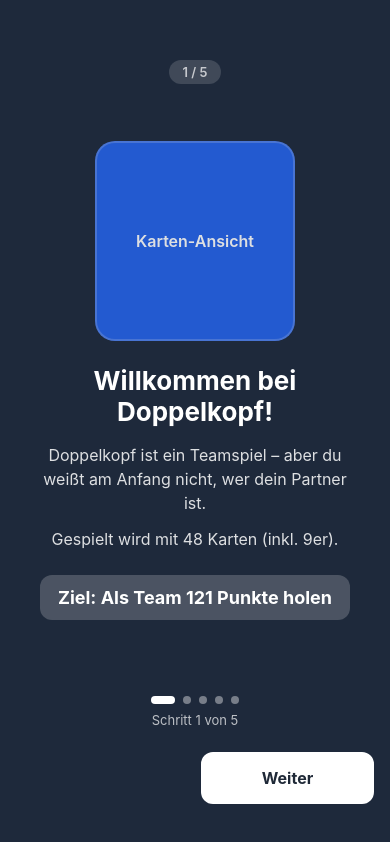
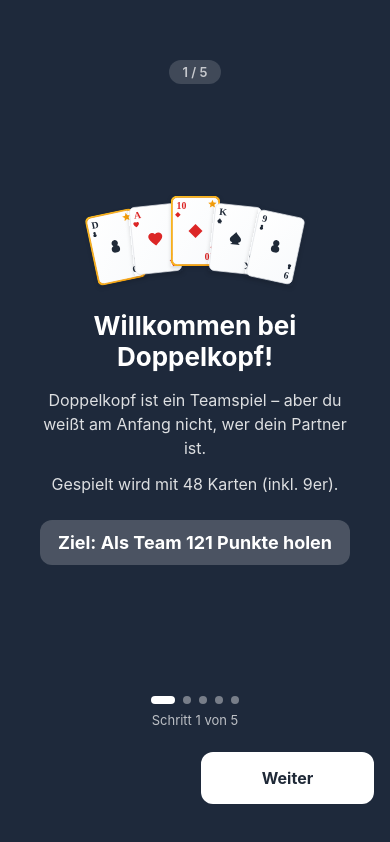
Before and after one commit to nafine123beep/karlchen, a React Native app: screen /BasicTutorial in a window 390 px wide. Built offline with nearby package versions, Linux system fonts and the light colour scheme.

Commit message:
New feature: Tutorial Pages5

```diff
--- a/src/components/tutorial/TutorialSlide.tsx
+++ b/src/components/tutorial/TutorialSlide.tsx
@@ -5,18 +5,30 @@
 import React from 'react';
 import { View, Text, StyleSheet, ScrollView } from 'react-native';
 import { TutorialSlide as TutorialSlideData } from '@/types/tutorial.types';
+import { CardsVisual, PlayersVisual, PointsVisual } from './visuals';
 
 interface TutorialSlideProps {
   slide: TutorialSlideData;
   isActive: boolean;
 }
 
-// Visual placeholder colors and labels by type
-const VISUAL_CONFIG: Record<string, { color: string; label: string }> = {
-  cards: { color: '#2563eb', label: 'Karten-Ansicht' },
-  players: { color: '#7c3aed', label: 'Spieler-Ansicht' },
-  points: { color: '#059669', label: 'Punkte-Ansicht' },
-  rules: { color: '#0891b2', label: 'Regel-Ansicht' },
+const renderVisual = (visual: { type: string; data?: any }) => {
+  switch (visual.type) {
+    case 'cards':
+      return <CardsVisual data={visual.data} />;
+    case 'players':
+      return <PlayersVisual data={visual.data} />;
+    case 'points':
+      return <PointsVisual />;
+    default:
+      return (
+        <View style={styles.fallbackPlaceholder}>
+          <Text style={styles.fallbackLabel}>
+            {visual.type === 'rules' ? 'Regel-Ansicht' : visual.type}
+          </Text>
+        </View>
+      );
+  }
 };
 
 export const TutorialSlide: React.FC<TutorialSlideProps> = ({ slide, isActive }) => {
@@ -30,19 +42,8 @@ export const TutorialSlide: React.FC<TutorialSlideProps> = ({ slide, isActive })
       contentContainerStyle={styles.container}
       showsVerticalScrollIndicator={false}
     >
-      {/* Visual placeholder */}
-      {slide.visual && (
-        <View
-          style={[
-            styles.visualPlaceholder,
-            { backgroundColor: VISUAL_CONFIG[slide.visual.type]?.color ?? '#6b7280' },
-          ]}
-        >
-          <Text style={styles.visualLabel}>
-            {VISUAL_CONFIG[slide.visual.type]?.label ?? slide.visual.type}
-          </Text>
-        </View>
-      )}
+      {/* Visual content */}
+      {slide.visual && renderVisual(slide.visual)}
 
       <Text style={styles.headline}>{slide.headline}</Text>
 
@@ -80,7 +81,7 @@ const styles = StyleSheet.create({
     paddingHorizontal: 24,
     paddingVertical: 16,
   },
-  visualPlaceholder: {
+  fallbackPlaceholder: {
     width: 200,
     height: 200,
     borderRadius: 20,
@@ -91,8 +92,9 @@ const styles = StyleSheet.create({
     opacity: 0.85,
     borderWidth: 2,
     borderColor: 'rgba(255, 255, 255, 0.2)',
+    backgroundColor: '#0891b2',
   },
-  visualLabel: {
+  fallbackLabel: {
     color: '#ffffff',
     fontSize: 16,
     fontWeight: '600',
--- /dev/null
+++ b/src/components/tutorial/visuals/CardsVisual.tsx
@@ -0,0 +1,71 @@
+import React from 'react';
+import { View, StyleSheet } from 'react-native';
+import { Card } from '@/components/cards/Card';
+import { Suit, Rank } from '@/types/card.types';
+
+interface CardsVisualProps {
+  data?: { showFullDeck?: boolean; showTopTrumps?: boolean };
+}
+
+const FULL_DECK_CARDS = [
+  { suit: Suit.CLUBS, rank: Rank.QUEEN, isTrump: true },
+  { suit: Suit.HEARTS, rank: Rank.ACE, isTrump: false },
+  { suit: Suit.DIAMONDS, rank: Rank.TEN, isTrump: true },
+  { suit: Suit.SPADES, rank: Rank.KING, isTrump: false },
+  { suit: Suit.CLUBS, rank: Rank.NINE, isTrump: false },
+];
+
+const TOP_TRUMPS_CARDS = [
+  { suit: Suit.HEARTS, rank: Rank.TEN, isTrump: true },
+  { suit: Suit.CLUBS, rank: Rank.QUEEN, isTrump: true },
+  { suit: Suit.SPADES, rank: Rank.QUEEN, isTrump: true },
+  { suit: Suit.HEARTS, rank: Rank.QUEEN, isTrump: true },
+  { suit: Suit.DIAMONDS, rank: Rank.QUEEN, isTrump: true },
+];
+
+const CARD_SPACING = 40;
+const ROTATION_STEP = 6;
+const SMALL_CARD_WIDTH = 49;
+const SMALL_CARD_HEIGHT = 70;
+
+export const CardsVisual: React.FC<CardsVisualProps> = ({ data }) => {
+  const cards = data?.showTopTrumps ? TOP_TRUMPS_CARDS : FULL_DECK_CARDS;
+  const center = Math.floor(cards.length / 2);
+  const containerWidth = (cards.length - 1) * CARD_SPACING + SMALL_CARD_WIDTH;
+
+  return (
+    <View style={[styles.container, { width: containerWidth }]}>
+      {cards.map((card, index) => {
+        const rotation = (index - center) * ROTATION_STEP;
+        const arcOffset = Math.abs(index - center) * 8;
+        return (
+          <View
+            key={`${card.suit}-${card.rank}-${index}`}
+            style={{
+              position: 'absolute',
+              left: index * CARD_SPACING,
+              top: arcOffset,
+              zIndex: index,
+              transform: [{ rotate: `${rotation}deg` }],
+            }}
+          >
+            <Card
+              suit={card.suit}
+              rank={card.rank}
+              isTrump={card.isTrump}
+              size="small"
+            />
+          </View>
+        );
+      })}
+    </View>
+  );
+};
+
+const styles = StyleSheet.create({
+  container: {
+    height: SMALL_CARD_HEIGHT + 20,
+    alignSelf: 'center',
+    marginBottom: 24,
+  },
+});
--- /dev/null
+++ b/src/components/tutorial/visuals/PlayersVisual.tsx
@@ -0,0 +1,132 @@
+import React from 'react';
+import { View, Text, StyleSheet } from 'react-native';
+import { Card } from '@/components/cards/Card';
+import { Suit, Rank } from '@/types/card.types';
+
+interface PlayersVisualProps {
+  data?: { highlightQueens?: boolean };
+}
+
+const TEAM_COLORS = {
+  re: '#2563eb',
+  kontra: '#dc2626',
+};
+
+const PLAYERS = [
+  { name: 'Anna', team: 'kontra' as const },
+  { name: 'Ben', team: 're' as const },
+  { name: 'Clara', team: 'kontra' as const },
+  { name: 'Du', team: 're' as const },
+] as const;
+
+export const PlayersVisual: React.FC<PlayersVisualProps> = ({ data }) => {
+  return (
+    <View style={styles.container}>
+      {/* Top player */}
+      <View style={styles.topRow}>
+        <PlayerSeat name={PLAYERS[0].name} team={PLAYERS[0].team} showQueen={data?.highlightQueens} />
+      </View>
+
+      {/* Middle row: left + table + right */}
+      <View style={styles.middleRow}>
+        <PlayerSeat name={PLAYERS[1].name} team={PLAYERS[1].team} showQueen={data?.highlightQueens} />
+        <View style={styles.table}>
+          <Text style={styles.tableText}>Tisch</Text>
+        </View>
+        <PlayerSeat name={PLAYERS[2].name} team={PLAYERS[2].team} showQueen={data?.highlightQueens} />
+      </View>
+
+      {/* Bottom player */}
+      <View style={styles.bottomRow}>
+        <PlayerSeat name={PLAYERS[3].name} team={PLAYERS[3].team} showQueen={data?.highlightQueens} />
+      </View>
+    </View>
+  );
+};
+
+const PlayerSeat: React.FC<{
+  name: string;
+  team: 're' | 'kontra';
+  showQueen?: boolean;
+}> = ({ name, team, showQueen }) => {
+  const color = TEAM_COLORS[team];
+
+  return (
+    <View style={styles.seatWrapper}>
+      <View style={[styles.seat, { borderLeftColor: color }]}>
+        <Text style={styles.seatName}>{name}</Text>
+        <Text style={[styles.seatTeam, { color }]}>
+          {team === 're' ? 'Re' : 'Kontra'}
+        </Text>
+      </View>
+      {showQueen && team === 're' && (
+        <View style={styles.queenCard}>
+          <View style={{ transform: [{ scale: 0.45 }] }}>
+            <Card suit={Suit.CLUBS} rank={Rank.QUEEN} isTrump size="small" />
+          </View>
+        </View>
+      )}
+    </View>
+  );
+};
+
+const styles = StyleSheet.create({
+  container: {
+    width: 260,
+    height: 200,
+    alignSelf: 'center',
+    marginBottom: 24,
+  },
+  topRow: {
+    alignItems: 'center',
+  },
+  middleRow: {
+    flexDirection: 'row',
+    justifyContent: 'space-between',
+    alignItems: 'center',
+    flex: 1,
+  },
+  bottomRow: {
+    alignItems: 'center',
+  },
+  table: {
+    width: 70,
+    height: 50,
+    backgroundColor: 'rgba(255, 255, 255, 0.08)',
+    borderRadius: 12,
+    justifyContent: 'center',
+    alignItems: 'center',
+    borderWidth: 1,
+    borderColor: 'rgba(255, 255, 255, 0.12)',
+  },
+  tableText: {
+    color: 'rgba(255, 255, 255, 0.4)',
+    fontSize: 12,
+  },
+  seatWrapper: {
+    flexDirection: 'row',
+    alignItems: 'center',
+    gap: 4,
+  },
+  seat: {
+    backgroundColor: 'rgba(255, 255, 255, 0.1)',
+    borderRadius: 8,
+    paddingHorizontal: 10,
+    paddingVertical: 6,
+    borderLeftWidth: 3,
+  },
+  seatName: {
+    color: '#ffffff',
+    fontSize: 13,
+    fontWeight: '700',
+  },
+  seatTeam: {
+    fontSize: 10,
+    fontWeight: '600',
+  },
+  queenCard: {
+    width: 22,
+    height: 32,
+    overflow: 'hidden',
+  },
+});
--- /dev/null
+++ b/src/components/tutorial/visuals/PointsVisual.tsx
@@ -0,0 +1,58 @@
+import React from 'react';
+import { View, Text, StyleSheet } from 'react-native';
+import { Card } from '@/components/cards/Card';
+import { Suit, Rank } from '@/types/card.types';
+
+const POINT_CARDS = [
+  { suit: Suit.HEARTS, rank: Rank.ACE, isTrump: false, points: 11 },
+  { suit: Suit.SPADES, rank: Rank.TEN, isTrump: false, points: 10 },
+  { suit: Suit.CLUBS, rank: Rank.KING, isTrump: false, points: 4 },
+  { suit: Suit.DIAMONDS, rank: Rank.QUEEN, isTrump: true, points: 3 },
+];
+
+export const PointsVisual: React.FC = () => {
+  return (
+    <View style={styles.container}>
+      {POINT_CARDS.map((card, index) => (
+        <View key={index} style={styles.cardColumn}>
+          <Card
+            suit={card.suit}
+            rank={card.rank}
+            isTrump={card.isTrump}
+            size="small"
+          />
+          <View style={styles.pointBadge}>
+            <Text style={styles.pointValue}>{card.points}</Text>
+          </View>
+        </View>
+      ))}
+    </View>
+  );
+};
+
+const styles = StyleSheet.create({
+  container: {
+    flexDirection: 'row',
+    justifyContent: 'center',
+    alignItems: 'flex-start',
+    gap: 12,
+    alignSelf: 'center',
+    marginBottom: 24,
+    paddingHorizontal: 8,
+  },
+  cardColumn: {
+    alignItems: 'center',
+  },
+  pointBadge: {
+    marginTop: 8,
+    backgroundColor: 'rgba(255, 255, 255, 0.2)',
+    borderRadius: 10,
+    paddingHorizontal: 10,
+    paddingVertical: 3,
+  },
+  pointValue: {
+    color: '#ffffff',
+    fontSize: 14,
+    fontWeight: '700',
+  },
+});
--- /dev/null
+++ b/src/components/tutorial/visuals/index.ts
@@ -0,0 +1,3 @@
+export { CardsVisual } from './CardsVisual';
+export { PlayersVisual } from './PlayersVisual';
+export { PointsVisual } from './PointsVisual';
```
Also changed, not shown: 2 other files (tests, documents, lock files or other folders).
